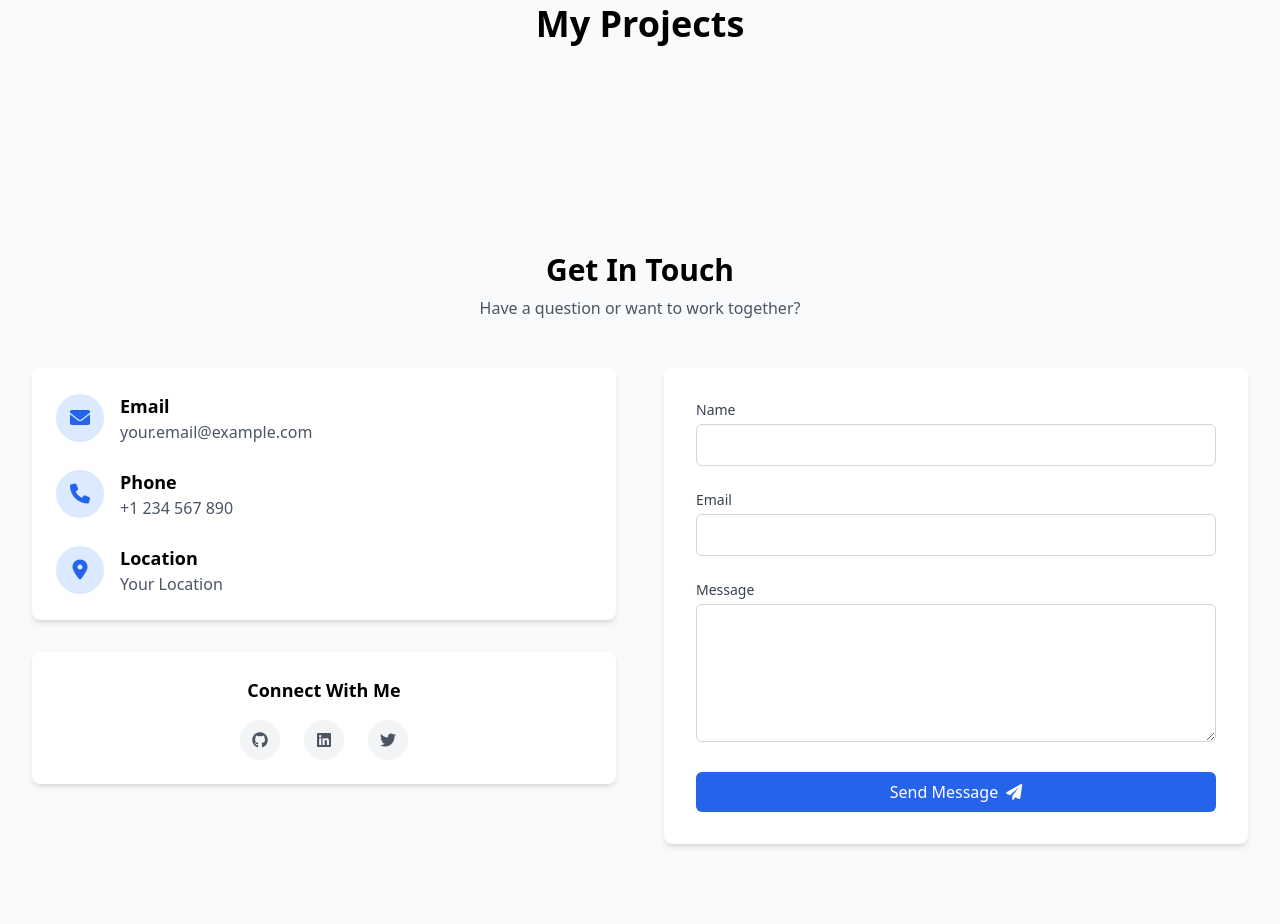
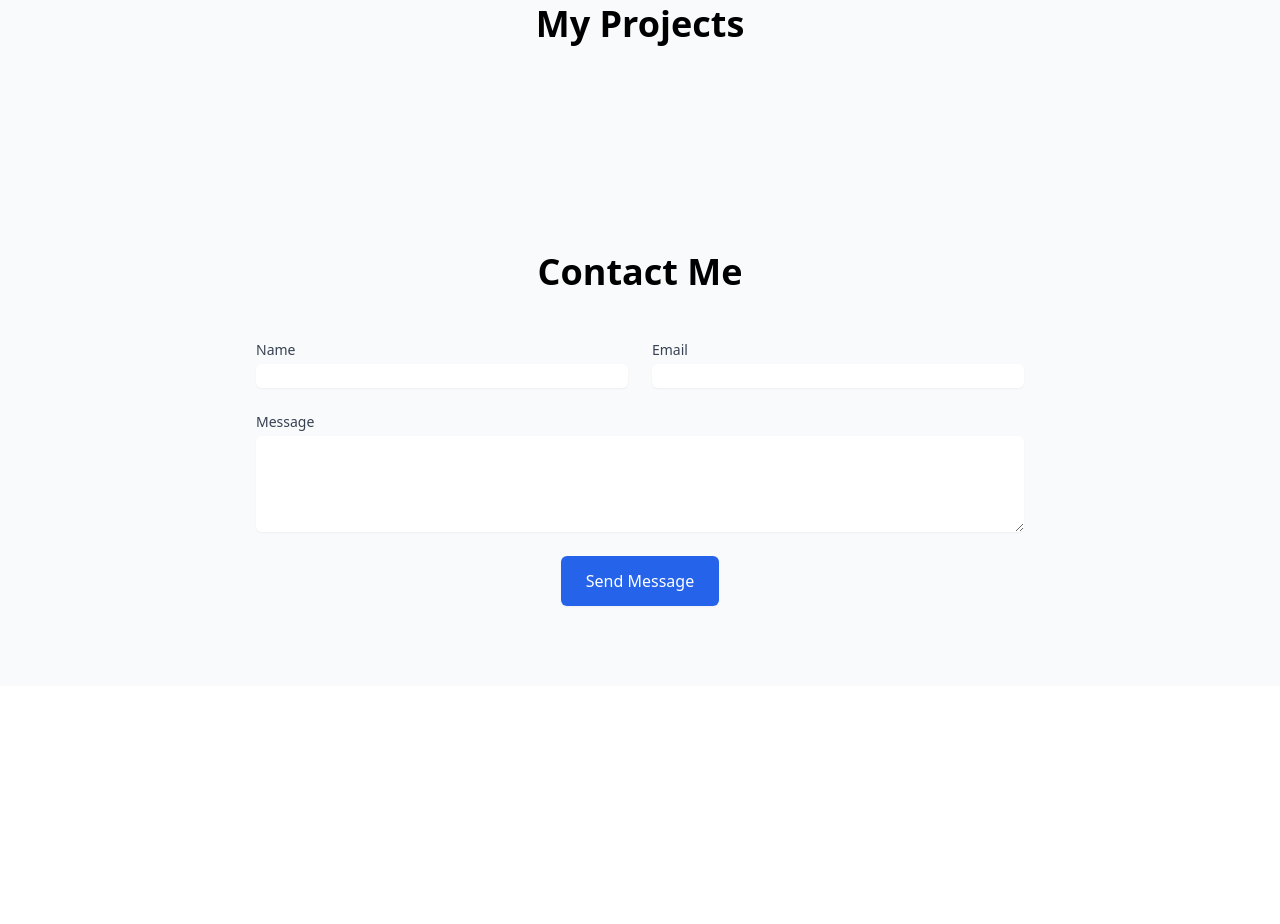
Before and after one commit to Rashidzada/appproject, a Django app: page / in a window 1280 px wide. Shown: the part 1608-2532 px from the top of the page. After the commit the page ends 2215 px from the top, so only its background shows below. Run offline with Django 5.2, Linux system fonts and the light colour scheme; data that the repository does not hold is empty; some libraries are stand-ins or nearby versions.

Commit message:
Enhanced contact form with better success message and loading state

```diff
--- a/portfolio/templates/portfolio/home.html
+++ b/portfolio/templates/portfolio/home.html
@@ -157,82 +157,41 @@
 
     <!-- Contact Section -->
     <section id="contact" class="py-20 bg-gray-50">
-        <div class="max-w-7xl mx-auto px-4 sm:px-6 lg:px-8">
-            <h2 class="text-3xl font-bold text-center mb-2">Get In Touch</h2>
-            <p class="text-gray-600 text-center mb-12">Have a question or want to work together?</p>
-
-            <div class="grid md:grid-cols-2 gap-12">
-                <div class="space-y-8">
-                    <div class="bg-white p-6 rounded-lg shadow-md">
-                        <div class="space-y-6">
-                            <div class="flex items-center space-x-4">
-                                <div class="flex-shrink-0 w-12 h-12 bg-blue-100 rounded-full flex items-center justify-center">
-                                    <i class="fas fa-envelope text-blue-600 text-xl"></i>
-                                </div>
-                                <div>
-                                    <h3 class="text-lg font-semibold">Email</h3>
-                                    <p class="text-gray-600">your.email@example.com</p>
-                                </div>
-                            </div>
-                            <div class="flex items-center space-x-4">
-                                <div class="flex-shrink-0 w-12 h-12 bg-blue-100 rounded-full flex items-center justify-center">
-                                    <i class="fas fa-phone text-blue-600 text-xl"></i>
-                                </div>
-                                <div>
-                                    <h3 class="text-lg font-semibold">Phone</h3>
-                                    <p class="text-gray-600">+1 234 567 890</p>
-                                </div>
-                            </div>
-                            <div class="flex items-center space-x-4">
-                                <div class="flex-shrink-0 w-12 h-12 bg-blue-100 rounded-full flex items-center justify-center">
-                                    <i class="fas fa-map-marker-alt text-blue-600 text-xl"></i>
-                                </div>
-                                <div>
-                                    <h3 class="text-lg font-semibold">Location</h3>
-                                    <p class="text-gray-600">Your Location</p>
-                                </div>
-                            </div>
-                        </div>
-                    </div>
-
-                    <div class="bg-white p-6 rounded-lg shadow-md text-center">
-                        <h3 class="text-lg font-semibold mb-4">Connect With Me</h3>
-                        <div class="flex justify-center space-x-6">
-                            <a href="#" class="w-10 h-10 bg-gray-100 rounded-full flex items-center justify-center text-gray-600 hover:bg-blue-600 hover:text-white transition-colors">
-                                <i class="fab fa-github"></i>
-                            </a>
-                            <a href="#" class="w-10 h-10 bg-gray-100 rounded-full flex items-center justify-center text-gray-600 hover:bg-blue-600 hover:text-white transition-colors">
-                                <i class="fab fa-linkedin"></i>
-                            </a>
-                            <a href="#" class="w-10 h-10 bg-gray-100 rounded-full flex items-center justify-center text-gray-600 hover:bg-blue-600 hover:text-white transition-colors">
-                                <i class="fab fa-twitter"></i>
-                            </a>
-                        </div>
+        <div class="container mx-auto px-4">
+            <h2 class="text-4xl font-bold text-center mb-12">Contact Me</h2>
+            <div class="max-w-3xl mx-auto">
+                <!-- Success Message -->
+                <div id="success-message" class="hidden mb-8">
+                    <div class="bg-green-100 border border-green-400 text-green-700 px-4 py-3 rounded relative text-center" role="alert">
+                        <strong class="font-bold">Thank you for your message! </strong>
+                        <span class="block sm:inline">I will get back to you as soon as possible.</span>
                     </div>
                 </div>
 
-                <form method="post" class="bg-white p-8 rounded-lg shadow-md">
+                <!-- Contact Form -->
+                <form method="POST" id="contact-form" class="space-y-6">
                     {% csrf_token %}
-                    <div class="space-y-6">
+                    <div class="grid grid-cols-1 md:grid-cols-2 gap-6">
                         <div>
-                            <label for="name" class="block text-sm font-medium text-gray-700 mb-1">Name</label>
+                            <label for="name" class="block text-sm font-medium text-gray-700">Name</label>
                             <input type="text" name="name" id="name" required
-                                class="w-full px-4 py-2 border border-gray-300 rounded-md focus:ring-2 focus:ring-blue-600 focus:border-transparent">
+                                class="mt-1 block w-full rounded-md border-gray-300 shadow-sm focus:border-blue-500 focus:ring-blue-500">
                         </div>
                         <div>
-                            <label for="email" class="block text-sm font-medium text-gray-700 mb-1">Email</label>
+                            <label for="email" class="block text-sm font-medium text-gray-700">Email</label>
                             <input type="email" name="email" id="email" required
-                                class="w-full px-4 py-2 border border-gray-300 rounded-md focus:ring-2 focus:ring-blue-600 focus:border-transparent">
+                                class="mt-1 block w-full rounded-md border-gray-300 shadow-sm focus:border-blue-500 focus:ring-blue-500">
                         </div>
-                        <div>
-                            <label for="message" class="block text-sm font-medium text-gray-700 mb-1">Message</label>
-                            <textarea name="message" id="message" rows="5" required
-                                class="w-full px-4 py-2 border border-gray-300 rounded-md focus:ring-2 focus:ring-blue-600 focus:border-transparent"></textarea>
-                        </div>
-                        <button type="submit"
-                            class="w-full bg-blue-600 text-white py-2 px-4 rounded-md hover:bg-blue-700 transition-colors flex items-center justify-center space-x-2">
-                            <span>Send Message</span>
-                            <i class="fas fa-paper-plane"></i>
+                    </div>
+                    <div>
+                        <label for="message" class="block text-sm font-medium text-gray-700">Message</label>
+                        <textarea name="message" id="message" rows="4" required
+                            class="mt-1 block w-full rounded-md border-gray-300 shadow-sm focus:border-blue-500 focus:ring-blue-500"></textarea>
+                    </div>
+                    <div class="text-center">
+                        <button type="submit" id="submit-button"
+                            class="inline-flex justify-center py-3 px-6 border border-transparent shadow-sm text-base font-medium rounded-md text-white bg-blue-600 hover:bg-blue-700 focus:outline-none focus:ring-2 focus:ring-offset-2 focus:ring-blue-500 transition duration-300">
+                            Send Message
                         </button>
                     </div>
                 </form>
@@ -262,6 +221,57 @@
                 });
             });
         });
+
+        document.getElementById('contact-form').addEventListener('submit', function(e) {
+            e.preventDefault();
+
+            const form = this;
+            const submitButton = document.getElementById('submit-button');
+            const successMessage = document.getElementById('success-message');
+
+            // Disable submit button and show loading state
+            submitButton.disabled = true;
+            submitButton.innerHTML = '<svg class="animate-spin -ml-1 mr-3 h-5 w-5 text-white inline-block" xmlns="http://www.w3.org/2000/svg" fill="none" viewBox="0 0 24 24"><circle class="opacity-25" cx="12" cy="12" r="10" stroke="currentColor" stroke-width="4"></circle><path class="opacity-75" fill="currentColor" d="M4 12a8 8 0 018-8V0C5.373 0 0 5.373 0 12h4zm2 5.291A7.962 7.962 0 014 12H0c0 3.042 1.135 5.824 3 7.938l3-2.647z"></path></svg> Sending...';
+
+            const formData = new FormData(form);
+
+            fetch(window.location.href, {
+                method: 'POST',
+                body: formData,
+                headers: {
+                    'X-CSRFToken': formData.get('csrfmiddlewaretoken'),
+                    'X-Requested-With': 'XMLHttpRequest'
+                }
+            })
+            .then(response => response.json())
+            .then(data => {
+                if (data.status === 'success') {
+                    // Show success message
+                    successMessage.classList.remove('hidden');
+
+                    // Scroll to success message
+                    successMessage.scrollIntoView({ behavior: 'smooth', block: 'center' });
+
+                    // Reset form
+                    form.reset();
+
+                    // Hide success message after 5 seconds
+                    setTimeout(() => {
+                        successMessage.classList.add('hidden');
+                    }, 5000);
+                } else {
+                    alert('There was an error sending your message. Please try again.');
+                }
+            })
+            .catch(error => {
+                alert('There was an error sending your message. Please try again.');
+            })
+            .finally(() => {
+                // Re-enable submit button and restore original text
+                submitButton.disabled = false;
+                submitButton.innerHTML = 'Send Message';
+            });
+        });
     </script>
 </body>
 </html>
--- a/portfolio/views.py
+++ b/portfolio/views.py
@@ -2,7 +2,6 @@ from django.shortcuts import render
 from django.http import JsonResponse
 from .models import Project, Skill, Contact
 from .forms import ContactForm
-from django.contrib import messages
 
 # Create your views here.
 
@@ -22,10 +21,8 @@ def home(request):
             if request.headers.get('X-Requested-With') == 'XMLHttpRequest':
                 return JsonResponse({
                     'status': 'success',
-                    'message': 'Your message has been sent successfully!'
+                    'message': 'Thank you for your message! I will get back to you soon.'
                 })
-            messages.success(request, 'Your message has been sent successfully!')
-            form = ContactForm()
         else:
             if request.headers.get('X-Requested-With') == 'XMLHttpRequest':
                 return JsonResponse({
```
